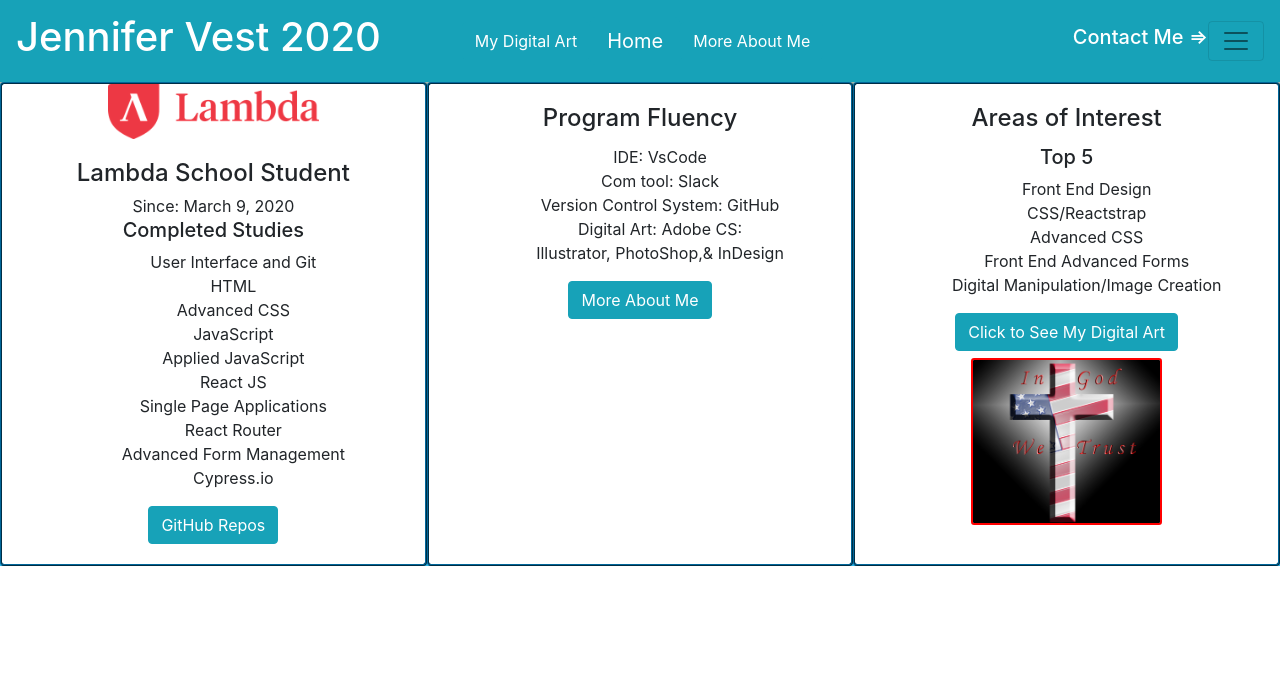
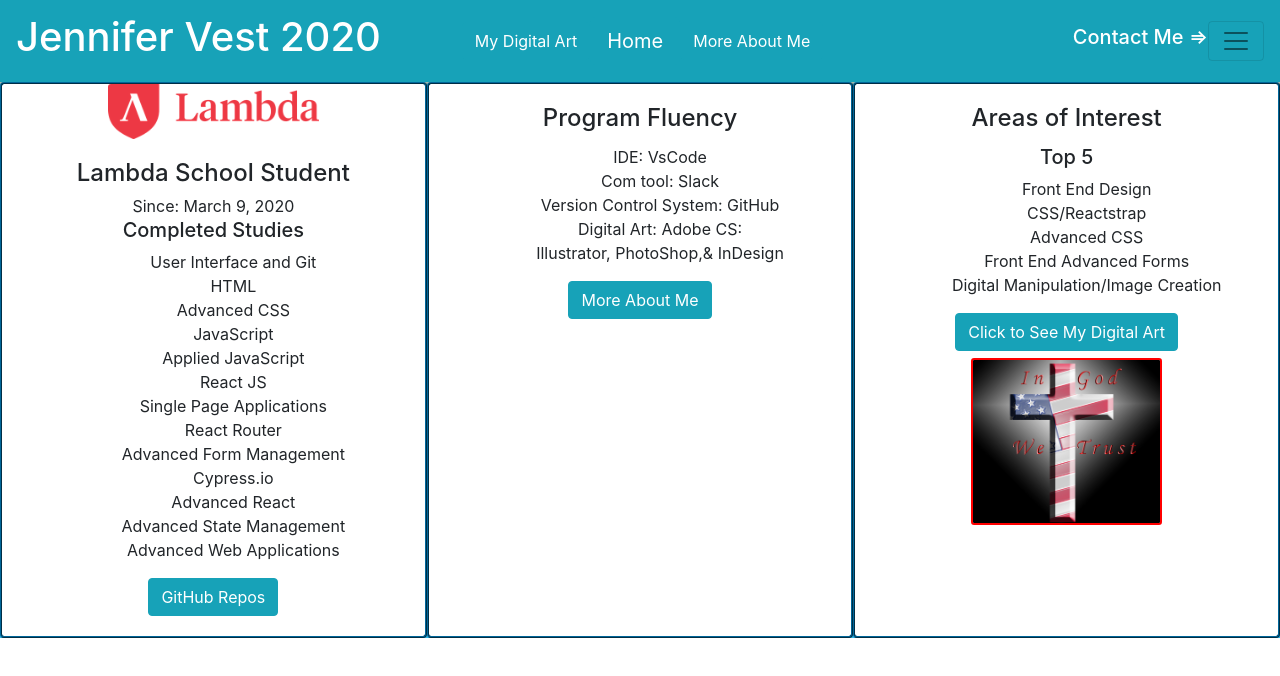
Before and after one commit to JenVest2020/Jdvresume2020, a React (Create React App) app in the folder jdvresume2020/: page / in a window 1280 px wide. Shown: the top 676 px of the page. Built offline with nearby package versions, Linux system fonts and the light colour scheme.

Commit message:
added completed studies

```diff
--- a/jdvresume2020/src/App.js
+++ b/jdvresume2020/src/App.js
@@ -1,6 +1,6 @@
 import React, { useState } from 'react';
 import { Route, Link } from 'react-router-dom';
-import { Collapse, Navbar, NavbarToggler, NavbarBrand, Nav, NavItem, NavLink, Card, CardImg, CardBody, CardText, CardLink, CardTitle, CardSubtitle, Button } from 'reactstrap';
+import { Collapse, Navbar, NavbarToggler, NavbarBrand, Nav, NavItem, NavLink, Card, CardImg, CardBody, CardText, CardTitle, CardSubtitle, Button } from 'reactstrap';
 import LambdaRedLogoFull from './LambdaRedLogoFull.png';
 import crossFlagMine from '../src/crossFlagMine.jpg';
 import ContactForm from './ContactForm';
@@ -58,11 +58,11 @@ const App = () => {
           </Nav>
         </Collapse>
       </Navbar>
-      <div style={{ display: 'flex', backgroundImage: 'linear-gradient( #9fb8ad, #1fc8db, #2cb5e8)' }}>
+      <div style={{ display: 'flex', backgroundImage: 'linear-gradient( #9fb8ad, #1fc8db, #2cb5e8)', textAlign: 'center' }}>
         <Route exact path='/'>
           <Card style={{ width: '50%', display: 'flex', justifyContent: 'center', textAlign: 'center', border: '2px ridge #006699' }}>
             <CardImg src={LambdaRedLogoFull} alt="Lambda School logo in red" style={{ width: '50%', margin: '0 auto' }} />
-            <CardBody>
+            <CardBody style={{ textAlign: 'center' }}>
               <CardTitle><h4>Lambda School Student</h4></CardTitle>
               <CardSubtitle>Since: March 9, 2020 </CardSubtitle>
               <CardText>
@@ -78,6 +78,9 @@ const App = () => {
                   <li>React Router</li>
                   <li>Advanced Form Management</li>
                   <li>Cypress.io</li>
+                  <li>Advanced React</li>
+                  <li>Advanced State Management</li>
+                  <li>Advanced Web Applications</li>
                 </ul>
               </CardText>
               <Button href='https://github.com/JenVest2020' color='info' >
```
